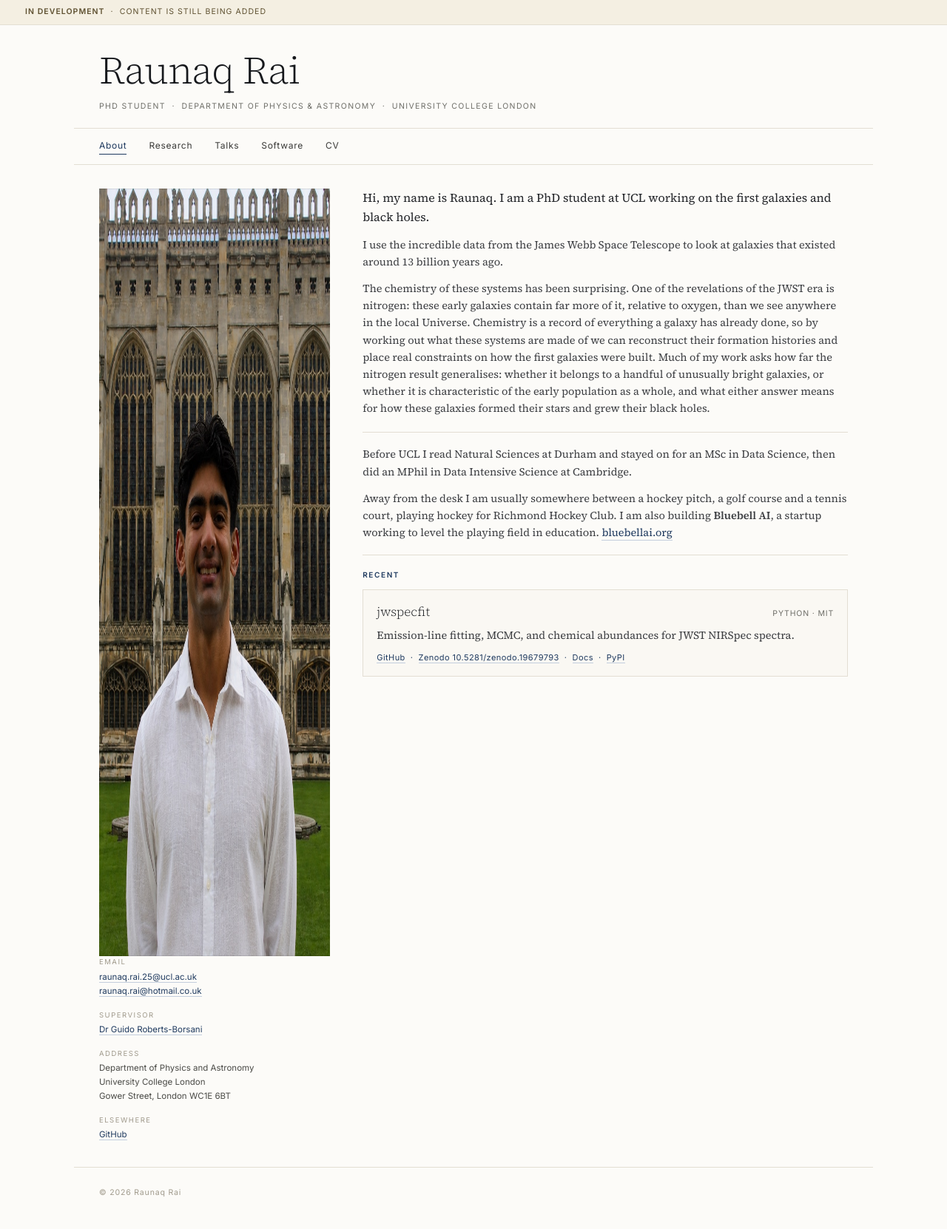
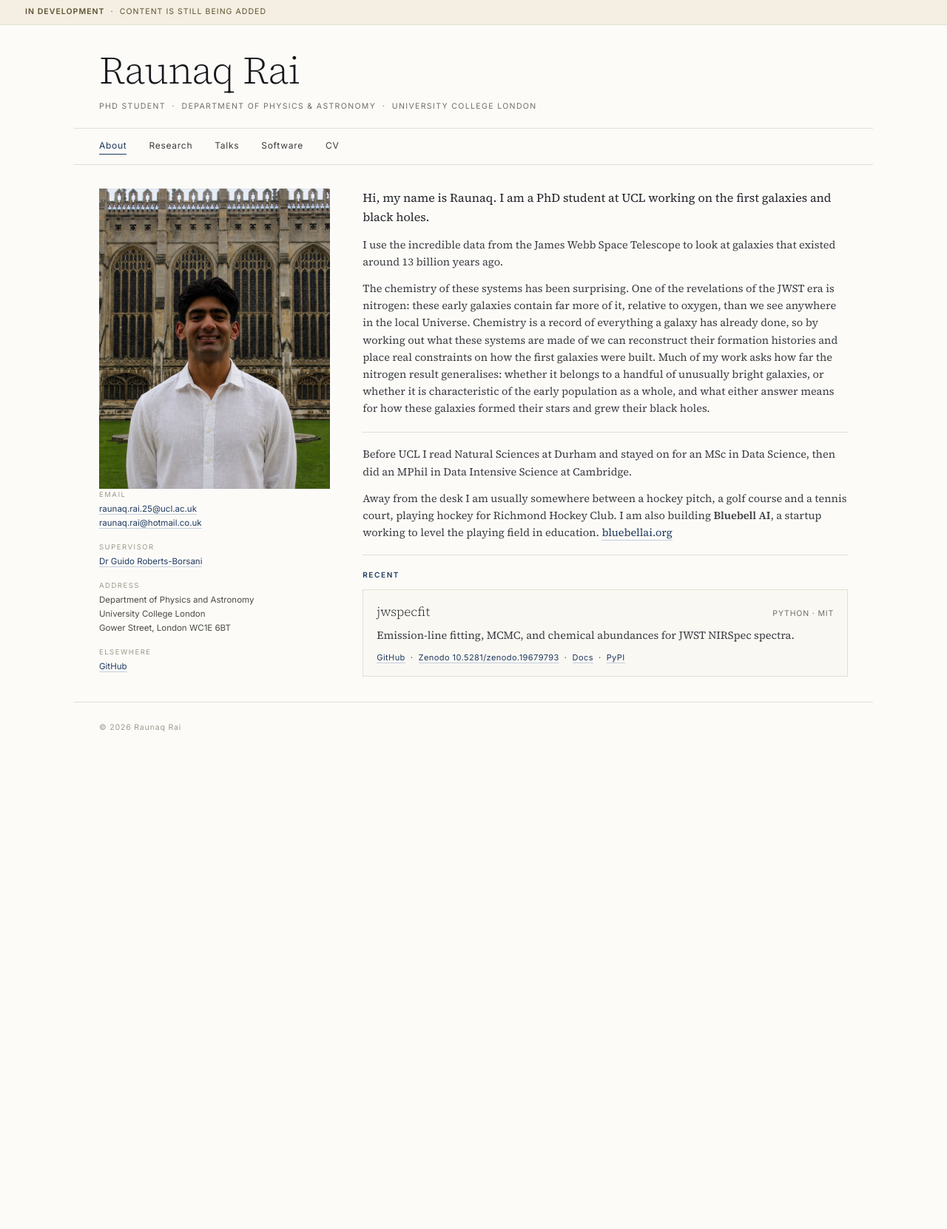
Before and after one commit to raunaq-rai/raunaq-rai.github.io, a Jekyll site: the page built from index.html, in a window 1280 px wide. Shown: the whole page at 74% size. Built offline with Jekyll 4.4.1, drawn with Linux system fonts in a browser that asks for light colours; after the commit the page ends 1033 px from its top, so only the background shows below that.

Commit message:
Preserve portrait aspect ratio with height auto

```diff
--- a/assets/css/style.css
+++ b/assets/css/style.css
@@ -112,7 +112,10 @@ p { margin: 0 0 13px; }
   gap: 44px;
   padding: 32px var(--pad) 34px;
 }
-.portrait { width: 100%; display: block; }
+/* height: auto is load-bearing. The img carries width and height attributes so the
+   browser reserves the right space before loading, and without this the height
+   attribute would win and stretch the picture. */
+.portrait { width: 100%; height: auto; display: block; }
 
 /* Contact fields */
 .field {
```
